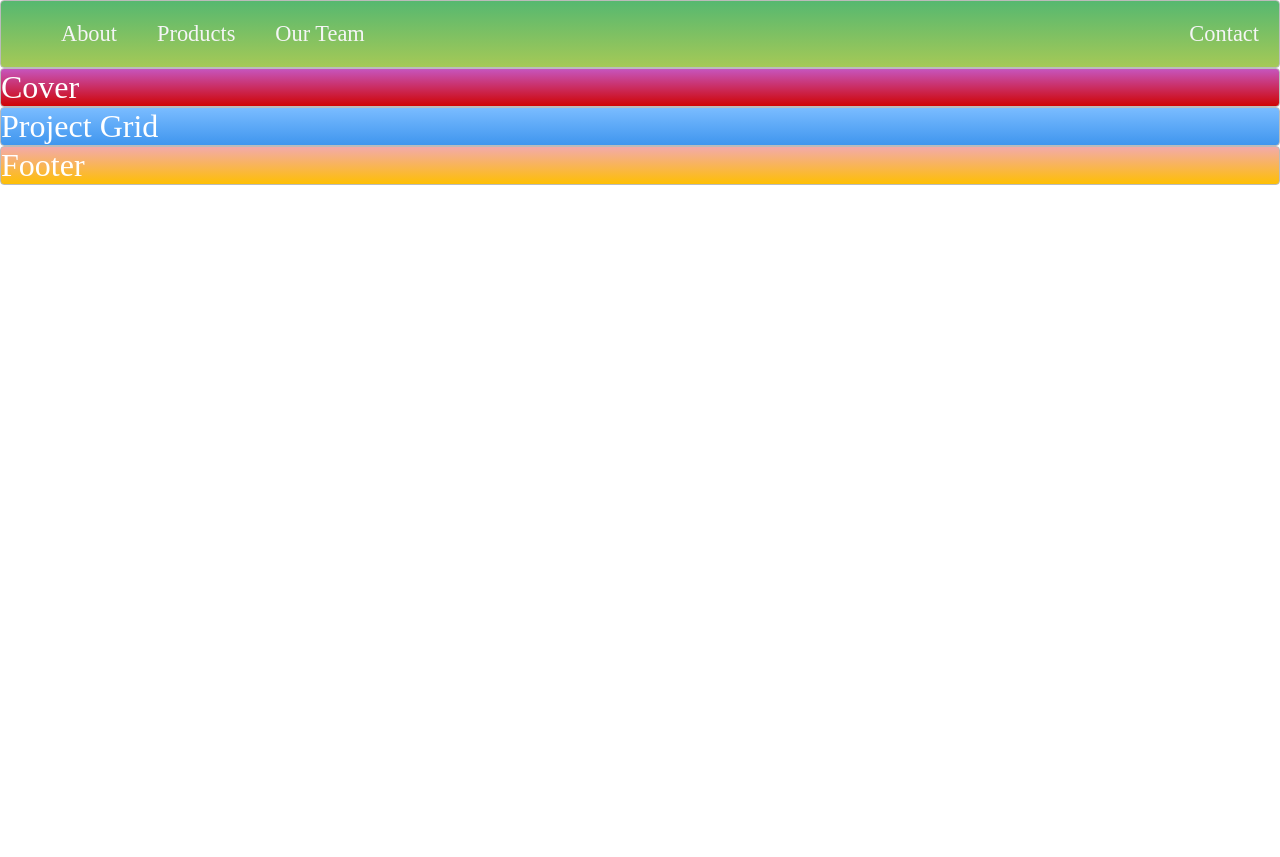
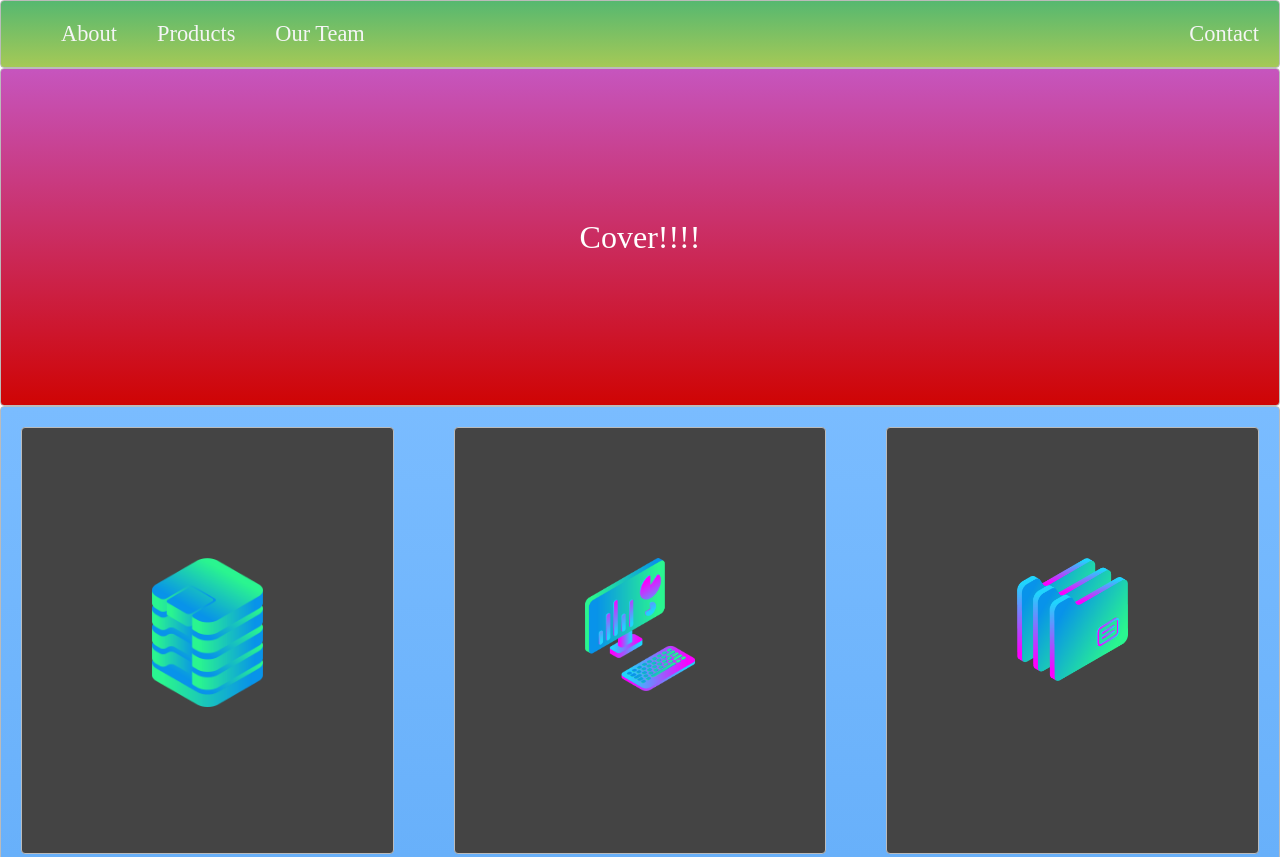
Before and after one commit to SeattleSlough/css_grid, a plain HTML site: page project/index.html in a window 1280 px wide. Shown: the top 857 px of the page. Before the commit the page ends 800 px from the top, so only its background shows below. Drawn offline with Linux system fonts and the light colour scheme.

Commit message:
final template code

```diff
--- a/project/index.html
+++ b/project/index.html
@@ -16,8 +16,21 @@
 				<li class="push"><a href="">Contact</a></li>
 			</ul>
 		</nav>
-		<div class="zone red">Cover</div>
-		<div class="zone blue">Project Grid</div>
-		<div class="zone yellow">Footer</div>
+		<div class="container zone red">Cover!!!! <img src="" alt="" /></div>
+		<div class="zone blue grid-wrapper">
+			<div class="box zone"><img src="img/data_storage_2_2.png" alt="" /></div>
+			<div class="box zone">
+				<img src="img/desktop_analytics_2.png" alt="" />
+			</div>
+			<div class="box zone"><img src="img/files_2.png" alt="" /></div>
+			<div class="box zone"><img src="img/monitor_coding_2.png" alt="" /></div>
+			<div class="box zone">
+				<img src="img/monitor_settings_2.png" alt="" />
+			</div>
+			<div class="box zone"><img src="img/server_2_2.png" alt="" /></div>
+			<div class="box zone"><img src="img/server_3.png" alt="" /></div>
+			<div class="box zone"><img src="img/server_safe_2.png" alt="" /></div>
+		</div>
+		<footer class="zone yellow">zero ==> mastery</footer>
 	</body>
 </html>
--- a/project/style.css
+++ b/project/style.css
@@ -48,6 +48,41 @@ a {
 	color: #f5f5f6;
 	text-decoration: none;
 }
+
+/* Cover */
+.container {
+	display: flex;
+	justify-content: center;
+	align-items: center;
+	height: 42vh;
+}
+
+/* GRID */
+.grid-wrapper {
+	display: grid;
+	grid-gap: 20px;
+	grid-template-columns: repeat(auto-fill, minmax(350px, 1fr));
+}
+
+.box > img {
+	width: 100%;
+}
+
+.box {
+	background-color: #444;
+	padding: 130px;
+	margin: 20px;
+}
+
+footer {
+	text-align: center;
+	font-style: italic;
+}
+
+.yellow {
+	font-size: 1.5em;
+}
+
 /*https://paulund.co.uk/how-to-create-shiny-css-buttons*/
 /***********************************************************************
  *  Green Background
```
